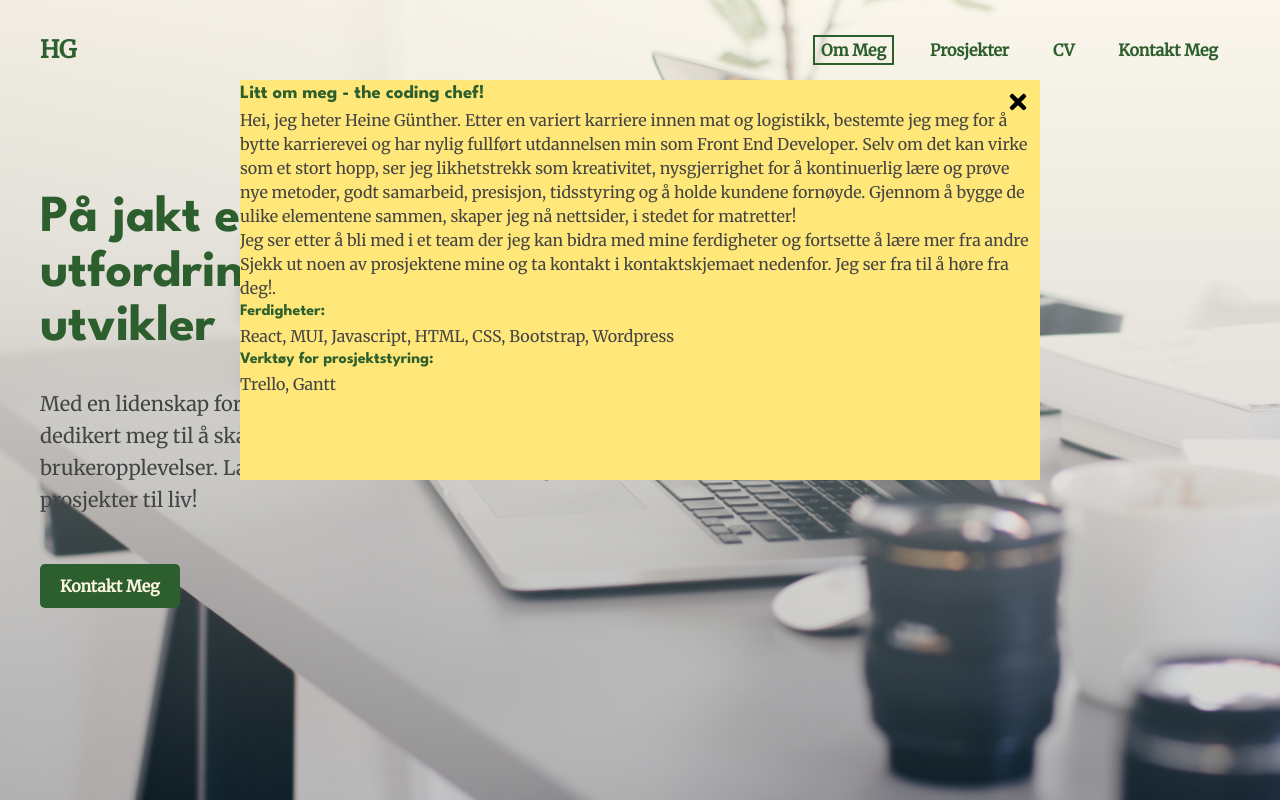
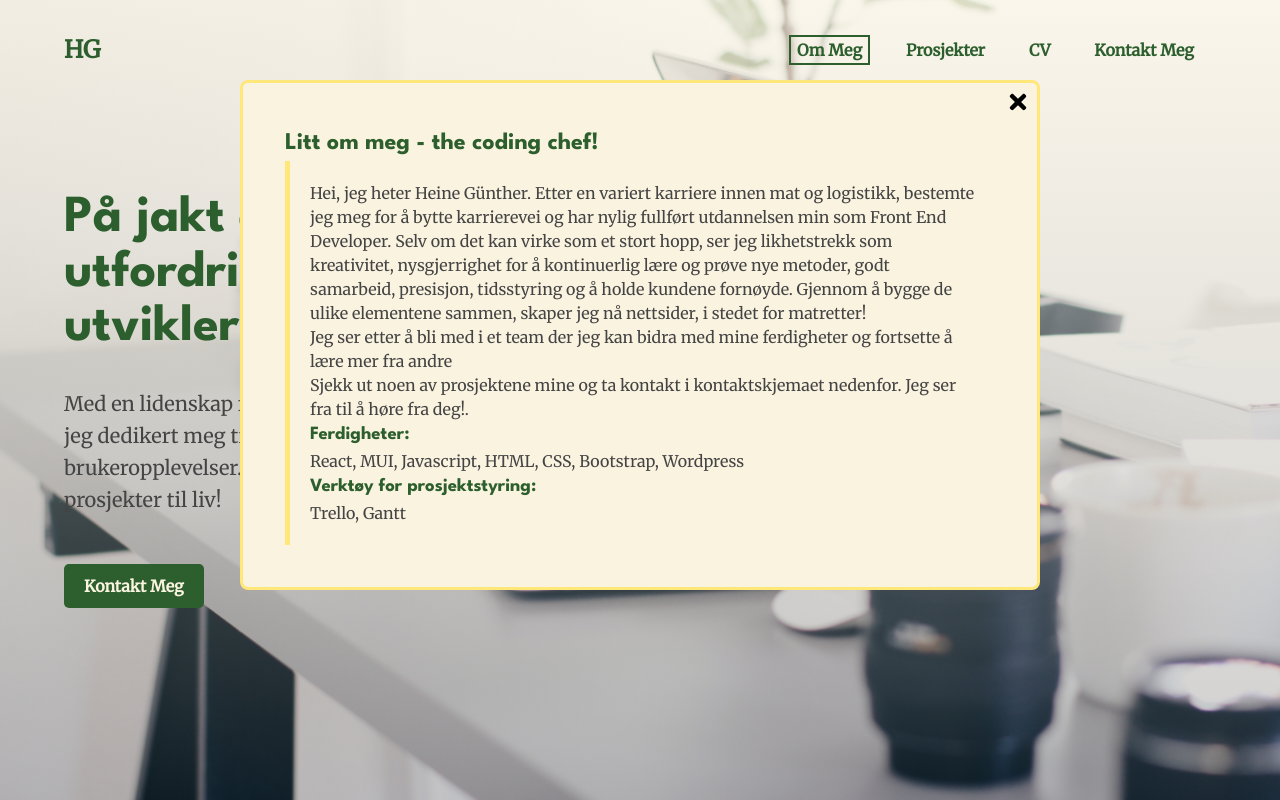
Before and after one commit to coding-chef77/portfolio2, a React (Vite) app: page / in a window 1280 px wide. Both pictures are taken after a click on the button "Om Meg". Shown: the top 800 px of the page. Built offline with nearby package versions, Linux system fonts and the light colour scheme.

Commit message:
Added some styling

```diff
--- a/src/NavBar.jsx
+++ b/src/NavBar.jsx
@@ -42,7 +42,7 @@ const Wrapper = styled.nav`
   width: 100%;
   max-width: 1200px;
   margin: 0 auto;
-  padding: 32px 0;
+  padding: 32px 24px;
 `;
 
 const Logo = styled.div`
--- a/src/pages/AboutPage.jsx
+++ b/src/pages/AboutPage.jsx
@@ -15,9 +15,9 @@ const AboutPage = () => {
   return (
     <Wrapper>
       <div>
-        <h3>Litt om meg - the coding chef!</h3>
+        <h2>Litt om meg - the coding chef!</h2>
       </div>
-      <div>
+      <Content>
         <p>
           Hei, jeg heter Heine Günther. Etter en variert karriere innen mat og
           logistikk, bestemte jeg meg for å bytte karrierevei og har nylig
@@ -36,11 +36,11 @@ const AboutPage = () => {
           Sjekk ut noen av prosjektene mine og ta kontakt i kontaktskjemaet
           nedenfor. Jeg ser fra til å høre fra deg!.
         </p>
-        <h4>Ferdigheter:</h4>
+        <h3>Ferdigheter:</h3>
         <p>{skillsets.join(", ")}</p>
-        <h4>Verktøy for prosjektstyring:</h4>
+        <h3>Verktøy for prosjektstyring:</h3>
         <p>{projectManagementTools.join(", ")}</p>
-      </div>
+      </Content>
     </Wrapper>
   );
 };
@@ -48,6 +48,15 @@ const AboutPage = () => {
 const Wrapper = styled.div`
   min-height: 400px;
   min-width: 400px;
-  background-color: var(--yellow-accent);
+  background-color: var(--background-color);
+  padding: 42px;
+  border: 3px solid var(--yellow-accent);
+  border-radius: 8px;
 `;
+
+const Content = styled.div`
+  padding: 20px;
+  border-left: 5px solid var(--yellow-accent);
+`;
+
 export default AboutPage;
--- a/src/pages/HeroPage.jsx
+++ b/src/pages/HeroPage.jsx
@@ -43,6 +43,7 @@ const Wrapper = styled.div`
   height: 100vh;
   max-width: 1200px;
   margin: 0 auto;
+  padding: 0 24px;
 `;
 
 const HeroContainerWrapper = styled.div`
```
